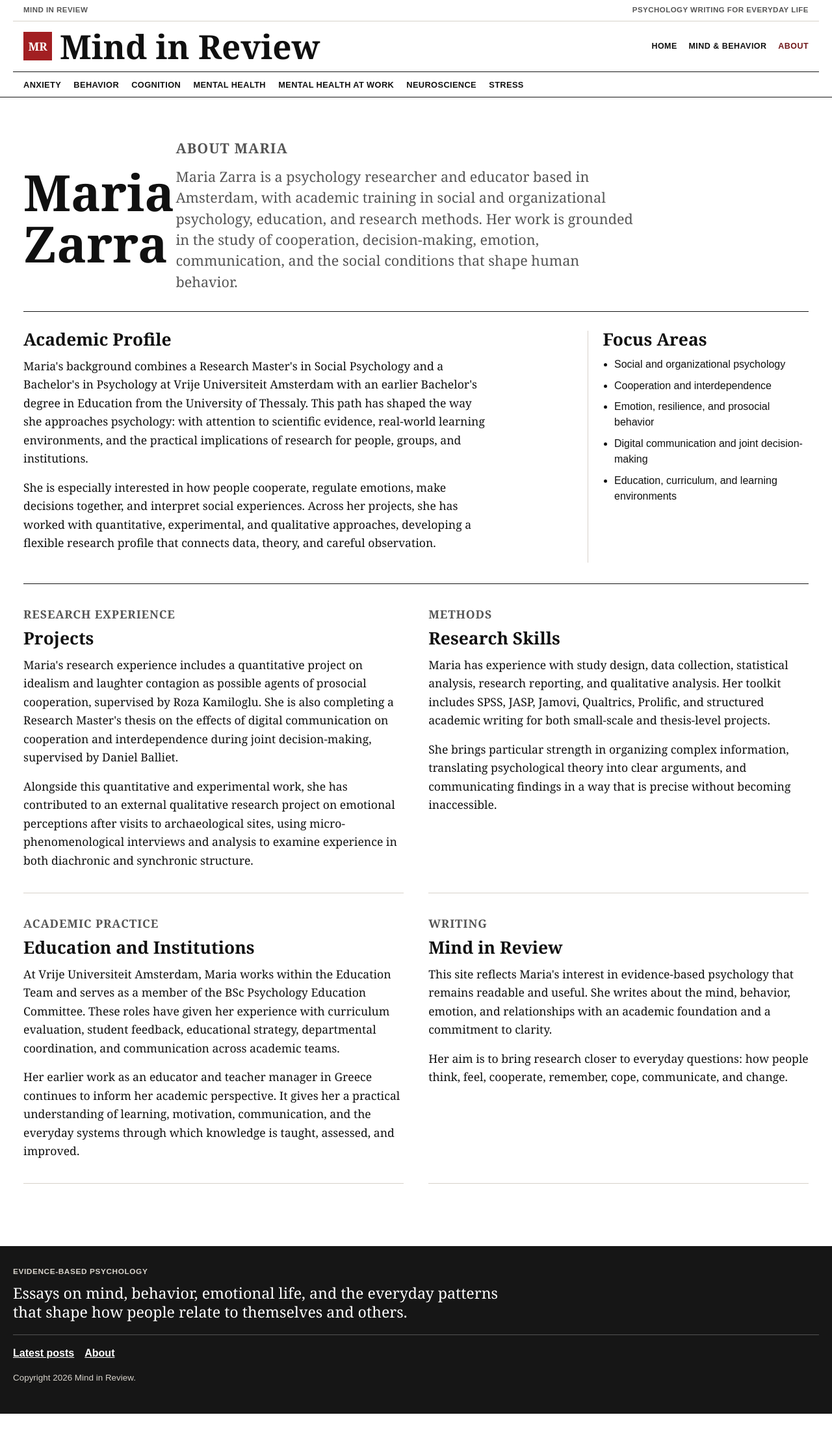
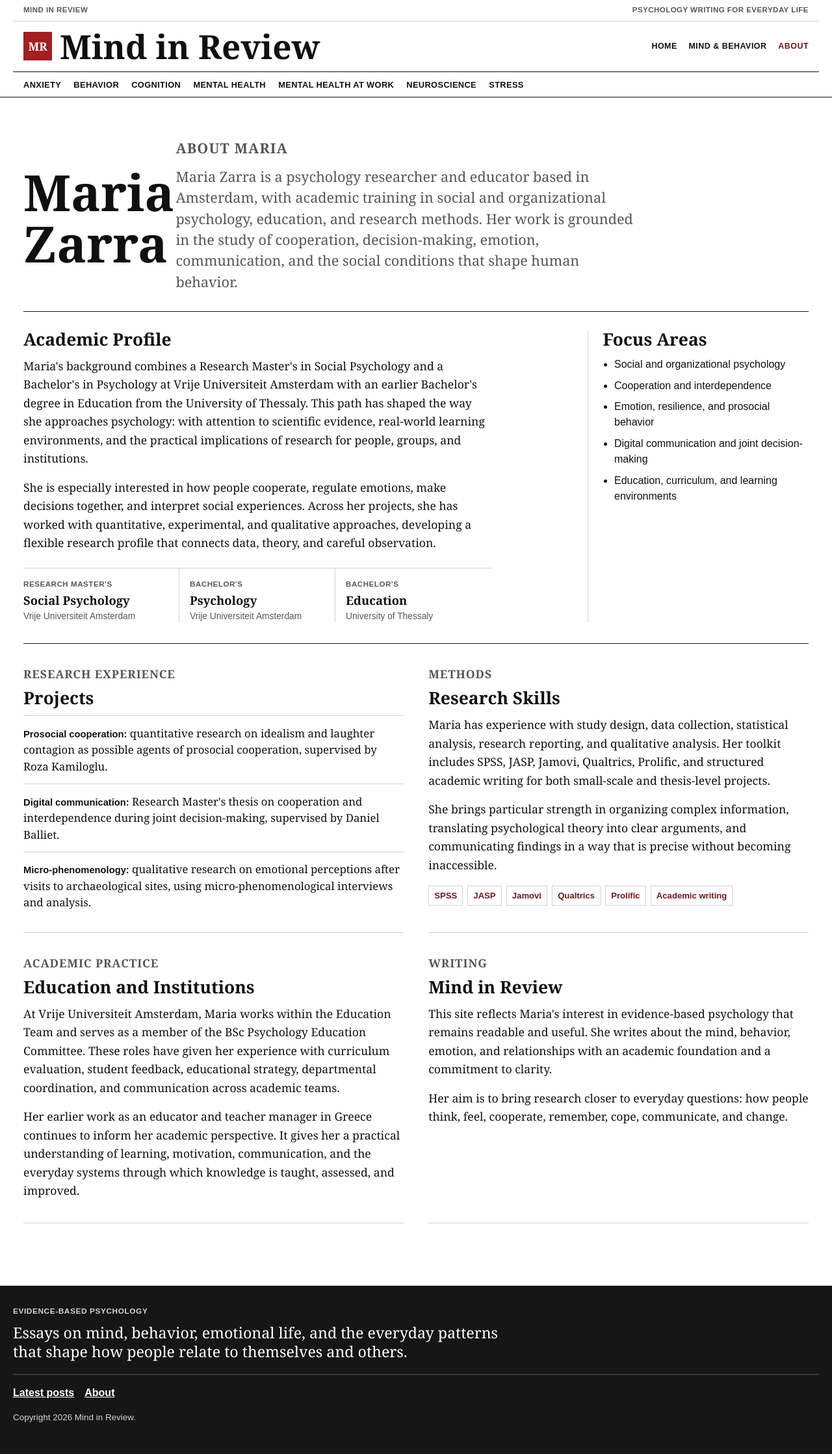
Before and after one commit to mariazarra/mariazarra.github.io, a Jekyll site: the page built from about.md, in a window 1280 px wide. Shown: the whole page at 65% size. Built offline with Jekyll 4.4.1, drawn with Linux system fonts in a browser that asks for light colours; before the commit the page ends 2176 px from its top, so only the background shows below that.

Commit message:
Improve about page formatting

```diff
--- a/about.md
+++ b/about.md
@@ -34,6 +34,24 @@ permalink: /about/
       approaches, developing a flexible research profile that connects data,
       theory, and careful observation.
     </p>
+
+    <div class="academic-training" aria-label="Academic training">
+      <div>
+        <span>Research Master's</span>
+        <strong>Social Psychology</strong>
+        <p>Vrije Universiteit Amsterdam</p>
+      </div>
+      <div>
+        <span>Bachelor's</span>
+        <strong>Psychology</strong>
+        <p>Vrije Universiteit Amsterdam</p>
+      </div>
+      <div>
+        <span>Bachelor's</span>
+        <strong>Education</strong>
+        <p>University of Thessaly</p>
+      </div>
+    </div>
   </div>
 
   <aside class="about-snapshot" aria-label="Academic snapshot">
@@ -52,20 +70,23 @@ permalink: /about/
   <article>
     <p class="kicker">Research Experience</p>
     <h2>Projects</h2>
-    <p>
-      Maria's research experience includes a quantitative project on idealism and
-      laughter contagion as possible agents of prosocial cooperation, supervised
-      by Roza Kamiloglu. She is also completing a Research Master's thesis on the
-      effects of digital communication on cooperation and interdependence during
-      joint decision-making, supervised by Daniel Balliet.
-    </p>
-    <p>
-      Alongside this quantitative and experimental work, she has contributed to
-      an external qualitative research project on emotional perceptions after
-      visits to archaeological sites, using micro-phenomenological interviews
-      and analysis to examine experience in both diachronic and synchronic
-      structure.
-    </p>
+    <ul class="research-list">
+      <li>
+        <strong>Prosocial cooperation:</strong> quantitative research on
+        idealism and laughter contagion as possible agents of prosocial
+        cooperation, supervised by Roza Kamiloglu.
+      </li>
+      <li>
+        <strong>Digital communication:</strong> Research Master's thesis on
+        cooperation and interdependence during joint decision-making, supervised
+        by Daniel Balliet.
+      </li>
+      <li>
+        <strong>Micro-phenomenology:</strong> qualitative research on emotional
+        perceptions after visits to archaeological sites, using
+        micro-phenomenological interviews and analysis.
+      </li>
+    </ul>
   </article>
 
   <article>
@@ -82,6 +103,14 @@ permalink: /about/
       psychological theory into clear arguments, and communicating findings in a
       way that is precise without becoming inaccessible.
     </p>
+    <div class="skill-tags" aria-label="Research tools">
+      <span>SPSS</span>
+      <span>JASP</span>
+      <span>Jamovi</span>
+      <span>Qualtrics</span>
+      <span>Prolific</span>
+      <span>Academic writing</span>
+    </div>
   </article>
 
   <article>
--- a/assets/css/styles.css
+++ b/assets/css/styles.css
@@ -370,6 +370,52 @@ h3 {
   margin: 0 0 1rem;
 }
 
+.academic-training {
+  border-top: 1px solid var(--line);
+  display: grid;
+  gap: 0;
+  grid-template-columns: repeat(3, minmax(0, 1fr));
+  margin-top: 1.5rem;
+}
+
+.academic-training div {
+  border-right: 1px solid var(--line);
+  padding: 1rem 1rem 0 0;
+}
+
+.academic-training div + div {
+  padding-left: 1rem;
+}
+
+.academic-training div:last-child {
+  border-right: 0;
+}
+
+.academic-training span {
+  color: var(--muted);
+  display: block;
+  font-size: 0.72rem;
+  font-weight: 800;
+  letter-spacing: 0.05em;
+  margin-bottom: 0.3rem;
+  text-transform: uppercase;
+}
+
+.academic-training strong {
+  display: block;
+  font-family: var(--serif);
+  font-size: 1.15rem;
+  line-height: 1.15;
+}
+
+.academic-training p {
+  color: var(--muted);
+  font-family: var(--sans);
+  font-size: 0.86rem;
+  line-height: 1.35;
+  margin: 0.35rem 0 0;
+}
+
 .about-snapshot {
   border-left: 1px solid var(--line);
   padding-left: 1.4rem;
@@ -398,6 +444,40 @@ h3 {
 
 .about-grid .kicker {
   margin-bottom: 0.6rem;
+}
+
+.research-list {
+  list-style: none;
+  margin: 0;
+  padding: 0;
+}
+
+.research-list li {
+  border-top: 1px solid var(--line);
+  font-family: var(--serif);
+  font-size: 1.05rem;
+  line-height: 1.52;
+  padding: 0.85rem 0;
+}
+
+.research-list strong {
+  font-family: var(--sans);
+  font-size: 0.92rem;
+}
+
+.skill-tags {
+  display: flex;
+  flex-wrap: wrap;
+  gap: 0.45rem;
+  margin-top: 1.1rem;
+}
+
+.skill-tags span {
+  border: 1px solid var(--line);
+  color: var(--red-dark);
+  font-size: 0.82rem;
+  font-weight: 800;
+  padding: 0.3rem 0.5rem;
 }
 
 .post {
@@ -564,6 +644,16 @@ h3 {
     padding-left: 0;
     padding-top: 1.2rem;
   }
+
+  .academic-training {
+    grid-template-columns: 1fr;
+  }
+
+  .academic-training div,
+  .academic-training div + div {
+    border-right: 0;
+    padding-left: 0;
+  }
 }
 
 @media (max-width: 620px) {
```
